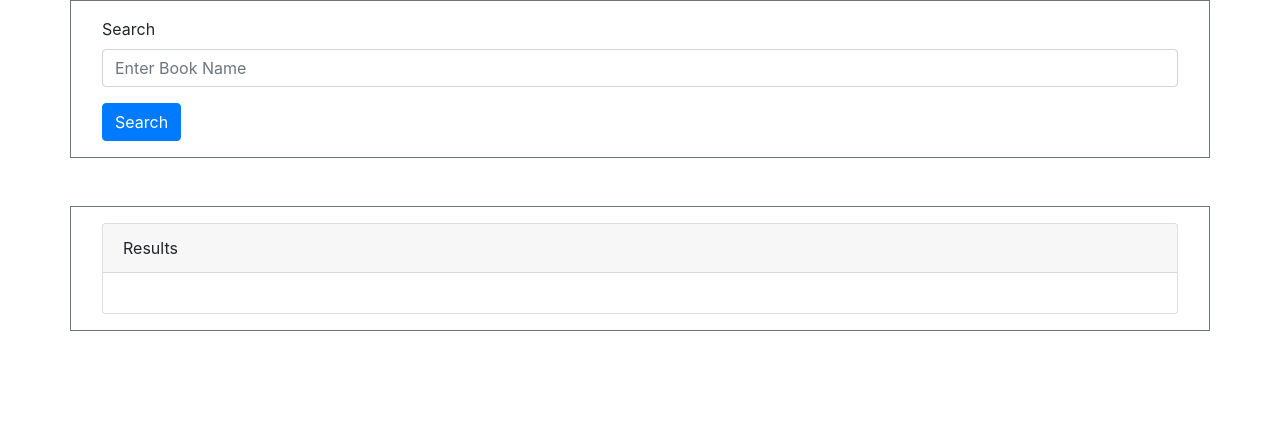
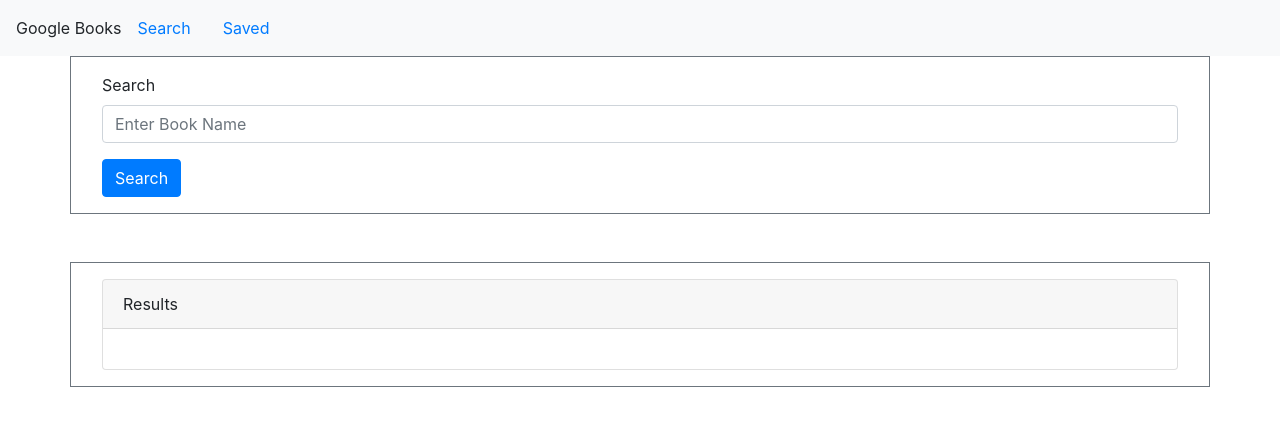
Before and after one commit to JonPhoenix/jpx-google-books-search, a React (Create React App) app in the folder client/: page / in a window 1280 px wide. Shown: the top 426 px of the page. Built offline with nearby package versions, Linux system fonts and the light colour scheme.

Commit message:
Create and setup the NavBar component for both searh and saved pages

```diff
--- a/client/src/App.jsx
+++ b/client/src/App.jsx
@@ -7,14 +7,14 @@
 // import SavedBooks from "./pages/SavedBooks";
 
 // Import components
-// NavBar
+import NavBar from "./components/NavBar";
 // Header
 
 function App() {
   return (
     <Router>
-      {/* <NavBar />
-      <Banner /> */}
+      <NavBar />
+      {/* <Banner /> */}
       <Switch>
         <Route exact path={"/"}>
           <SearchBooks />
--- /dev/null
+++ b/client/src/components/NavBar/index.jsx
@@ -0,0 +1,17 @@
+import React from "react";
+
+function NavBar() {
+  return (
+    <nav className="navbar navbar-light bg-light justify-content-start">
+      <span className="nav-brand">Google Books</span>
+      <a className="nav-link" href="/">
+        Search
+      </a>
+      <a className="nav-link" href="/saved">
+        Saved
+      </a>
+    </nav>
+  );
+}
+
+export default NavBar;
```
